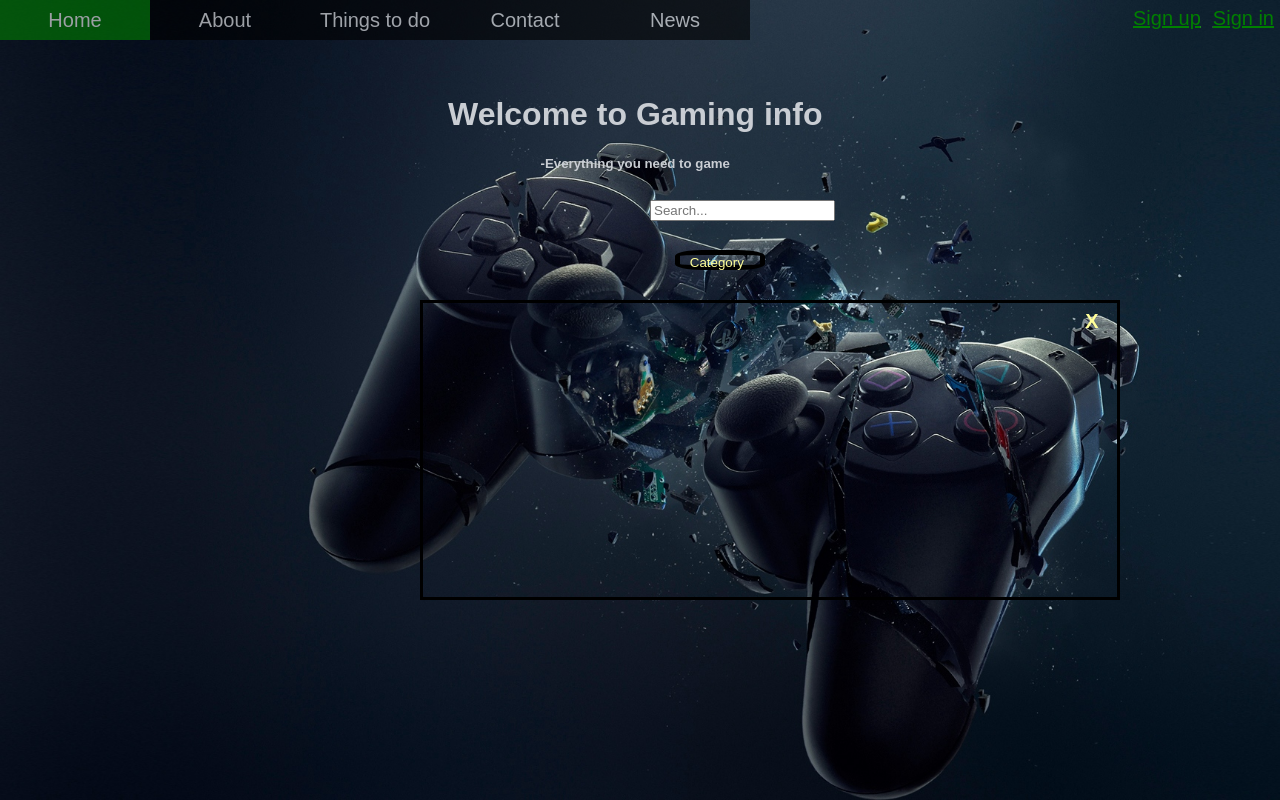
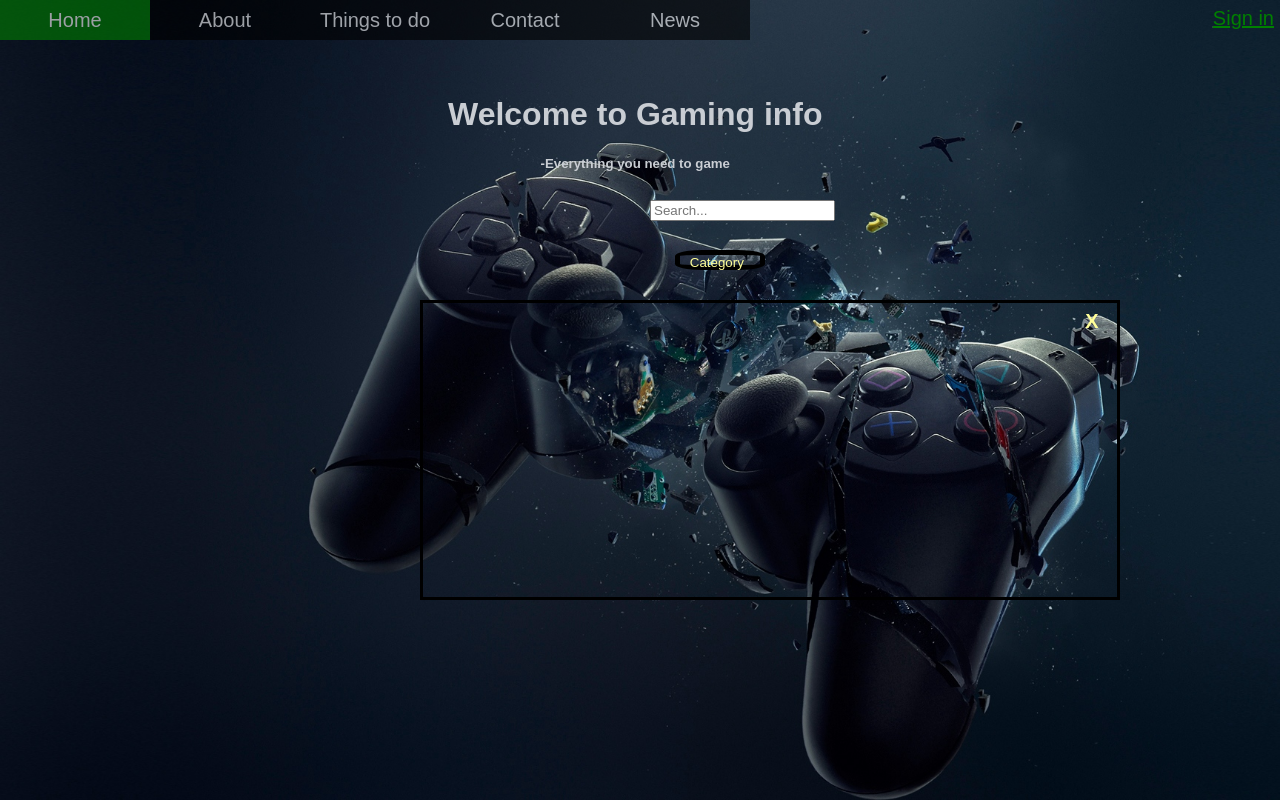
Before and after one commit to suseendran93/gamester, a React (Create React App) app: page / in a window 1280 px wide. Built offline with nearby package versions, Linux system fonts and the light colour scheme.

Commit message:
Changed sign in component

```diff
--- a/src/components/App.js
+++ b/src/components/App.js
@@ -1,7 +1,7 @@
 import React, {Component} from 'react';
 import '../styles/App.css';
 import Navbar from './Navbar'
-import Signup from './Signup';
+import SignIn from './SignIn';
 import Category from './Category';
 class App extends Component {
 
@@ -9,7 +9,7 @@ class App extends Component {
   return (
     <div className="App">
       <Navbar />
-      <Signup />
+      <SignIn />
         <div className="fixed-headers">
 	        <div className="header">
 		        <h1>Welcome to Gaming info</h1>
--- a/src/components/GameInfo.js
+++ b/src/components/GameInfo.js
@@ -20,7 +20,7 @@ class Gameinfo extends Component{
     hideInfo(){
 
         this.setState({
-                    flag1: false
+                    flag1: !this.state.flag1
                        })
         console.log(this.state.flagX);
         	}
--- /dev/null
+++ b/src/components/SignIn.js
@@ -0,0 +1,29 @@
+import React, {Component} from 'react';
+import '../styles/SignIn.css';
+
+class SignIn extends Component{
+
+    constructor(){
+        super();
+        this.openSignInWindow = this.openSignInWindow.bind(this);
+    }
+
+
+    openSignInWindow(){
+        alert("Write the code for sign in");
+    }
+    render(){
+return(
+
+<div className="cta">
+    <div className="btn-container">
+
+        <button id="signin" onClick={this.openSignInWindow}><a href="#">Sign in</a></button>
+    </div>
+</div>
+
+)
+    }
+}
+
+export default SignIn;
--- a/src/components/Signup.js
+++ /dev/null
@@ -1,19 +0,0 @@
-import React, {Component} from 'react';
-import '../styles/Signup.css';
-
-class Signup extends Component{
-    render(){
-return(
-
-<div className="cta">
-    <div className="btn-container">
-        <button id="signup"><a href="./public/signup.html">Sign up</a></button>
-        <button id="signin"><a href="./public/signin.html">Sign in</a></button>
-    </div>
-</div>
-
-)
-    }
-}
-
-export default Signup;
```
Also changed, not shown: src/styles/SignIn.css (renamed from src/styles/Signup.css).
